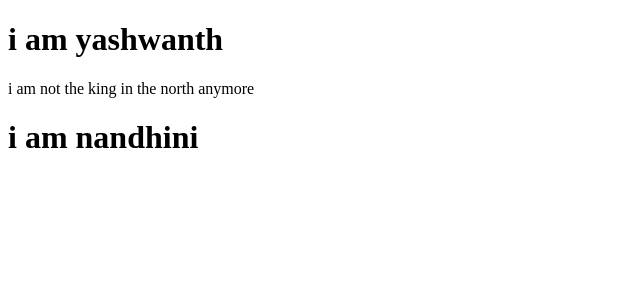
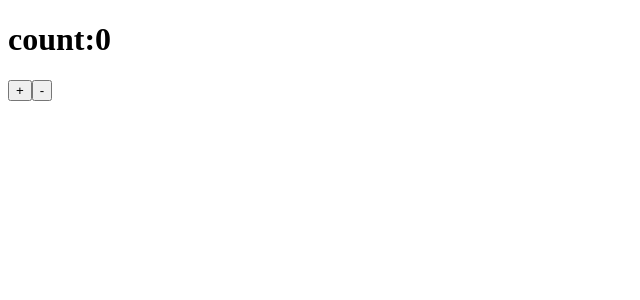
Before and after one commit to Yash-D-Wanth/vite, a React (Vite) app in the folder vite-project/: page / in a window 1280 px wide. Shown: the top 300 px of the page, without its empty margins (0-640 px from the left). Built offline with nearby package versions, Linux system fonts and the light colour scheme.

Commit message:
counter in class component

```diff
--- a/vite-project/src/App.jsx
+++ b/vite-project/src/App.jsx
@@ -1,5 +1,7 @@
 import { useState } from 'react'
-import Props from './class/Props'
+// import Props from './class/Props'
+// import  State from './class/State'
+import Counter from './class/counter/Counter'
 import './App.css'
 
 function App() {
@@ -7,10 +9,12 @@ function App() {
 
   return (
     <>
-    <Props name="yashwanth">
+    {/* <Props name="yashwanth">
       i am not the king in the north anymore
     </Props>
-    <Props name="nandhini"></Props>
+    <Props name="nandhini"></Props> */}
+    {/* <State /> */}
+    <Counter/>
     </>
   )
 }
--- /dev/null
+++ b/vite-project/src/class/State.jsx
@@ -0,0 +1,23 @@
+import react,{Component} from 'react'
+export default class State extends Component{
+    constructor(){
+        super()
+        this.state={
+            count:0
+        }
+    }
+    increment(){
+        this.setState((prevState)=>({
+            count:prevState.count+1
+        }),console.log("inside "+this.state.count))
+        console.log(this.state.count)
+    }
+    render(){
+        return(
+            <>
+            <h1>count - {this.state.count}</h1>
+            <button onClick={()=>this.increment()}>add</button>
+            </>
+        )
+    }
+}
--- /dev/null
+++ b/vite-project/src/class/counter/Counter.jsx
@@ -0,0 +1,28 @@
+import react,{PureComponent} from 'react'
+export default class Counter extends PureComponent{
+    constructor(){
+        super()
+        this.state={
+            count:0
+        }
+    }
+    increment(){
+        this.setState((prevState)=>({
+            count:prevState.count+1
+        }))
+    }
+    decrement(){
+        this.setState((prevState)=>({
+            count:prevState.count-1
+        }))
+    }
+    render(){
+        return(
+            <>
+            <h1>count:{this.state.count}</h1>
+            <button onClick={()=>this.increment()}>+</button>
+            <button onClick={()=>this.decrement()}>-</button>
+            </>
+        )
+    }
+}
```
